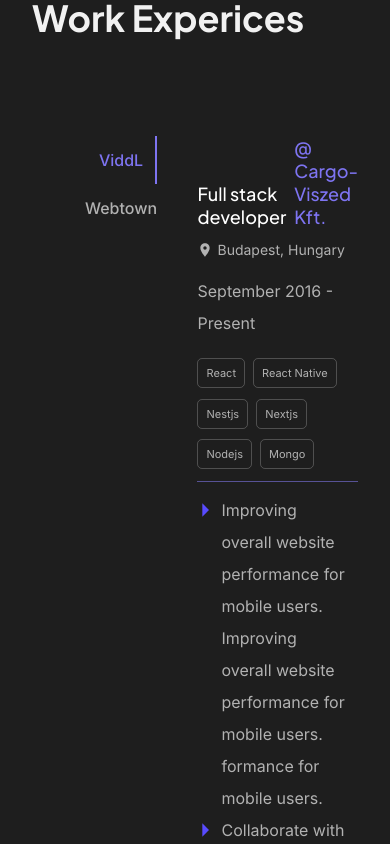
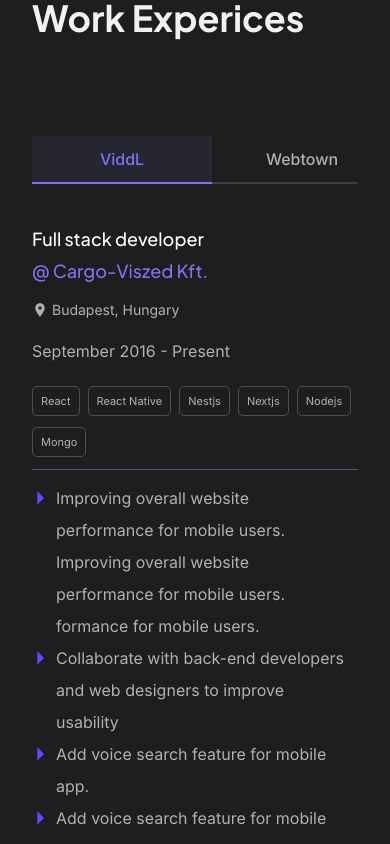
Before and after one commit to ujLevente/portfolio, a Next.js app: page / in a window 390 px wide. Shown: the part 3880-4724 px from the top of the page. Built offline with nearby package versions, Linux system fonts and the light colour scheme.

Commit message:
responsivity added to experiences

```diff
--- a/src/components/Experience/Experience.tsx
+++ b/src/components/Experience/Experience.tsx
@@ -1,4 +1,4 @@
-import { Box, Tab, Tabs } from '@mui/material';
+import { Box, Tab, Tabs, useMediaQuery, useTheme } from '@mui/material';
 import { styled } from '@mui/system';
 import { useState } from 'react';
 import { Section } from '../common/Section';
@@ -60,9 +60,10 @@
         company: 'Webtown-Informatika kft.',
     },
 ];
-
 export function Experience() {
     const [value, setValue] = useState(0);
+    const theme = useTheme();
+    const isDesktop = useMediaQuery(theme.breakpoints.up('md'));
 
     return (
         <Section titleOne="career path" titleTwo="Work Experices">
@@ -70,10 +71,12 @@
                 sx={{
                     flexGrow: 1,
                     display: 'flex',
+                    flexDirection: { xs: 'column', md: 'row' },
+                    // height: 1224,
                 }}
             >
                 <ExperienceTabs
-                    orientation="vertical"
+                    orientation={isDesktop ? 'vertical' : 'horizontal'}
                     variant="scrollable"
                     value={value}
                     onChange={(_, newValue) => setValue(newValue)}
@@ -107,13 +110,20 @@
     textTransform: 'initial',
     color: theme.palette.text.primary,
     minWidth: '180px',
+    transition: 'all 0.25s',
     borderRight: `2px solid #b5afff36`,
-    transition: 'all 0.25s',
-    '&:focus, &:hover': {
+
+    '&:hover': {
         background: '#6158c51f',
         color: theme.palette.secondary.main,
     },
     '&.Mui-selected': {
+        background: '#6158c51f',
         color: theme.palette.secondary.main,
     },
+
+    [theme.breakpoints.down('md')]: {
+        borderRight: 0,
+        borderBottom: `2px solid #b5afff36`,
+    },
 }));
--- a/src/components/Experience/ExperienceItem.tsx
+++ b/src/components/Experience/ExperienceItem.tsx
@@ -14,7 +14,7 @@
     return (
         <Box role="tabpanel" hidden={!active} sx={{ flex: 1 }}>
             {active && (
-                <Box sx={{ pl: 5 }}>
+                <Box sx={{ pl: { md: 5 }, pt: { xs: 5, md: 0 } }}>
                     <ExperienceItemHeader {...item} />
                     <Grid container spacing={1}>
                         {technologies.map((item) => (
--- a/src/components/Experience/ExperienceItemHeader.tsx
+++ b/src/components/Experience/ExperienceItemHeader.tsx
@@ -23,14 +23,12 @@
 
     return (
         <>
-            <Box sx={{ display: 'flex', alignItems: 'end', mb: 1 }}>
-                <Typography variant="h4" sx={{ mr: 1 }}>
-                    {role}
-                </Typography>
-                <CompanyLink href={url} target="_blank" variant="h4">
-                    <span>@</span> {company}
-                </CompanyLink>
-            </Box>
+            <Typography variant="h4" sx={{ mr: 1, display: 'inline-block' }}>
+                {role}
+            </Typography>
+            <CompanyLink href={url} target="_blank" variant="h4">
+                <span>@</span> {company}
+            </CompanyLink>
             <LocationBox>
                 <LocationOnIcon sx={{ mr: 0.5, fontSize: '16px' }} />
                 <Typography variant="body2">{location}</Typography>
@@ -45,8 +43,9 @@
 const CompanyLink = styled(Link)(({ theme }) => ({
     color: theme.palette.secondary.main,
     transition: 'opacity 0.3s',
+    display: 'inline-block',
     '&:hover': {
-        opacity: 0.75,
+        opacity: 0.7,
     },
     '& span': {
         // Plus Jakarta Sans font family places @ too much below
@@ -59,5 +58,6 @@
     display: 'flex',
     alignItems: 'center',
     alignContent: 'center',
+    marginTop: theme.spacing(1),
     marginBottom: theme.spacing(1.5),
 }));
```
